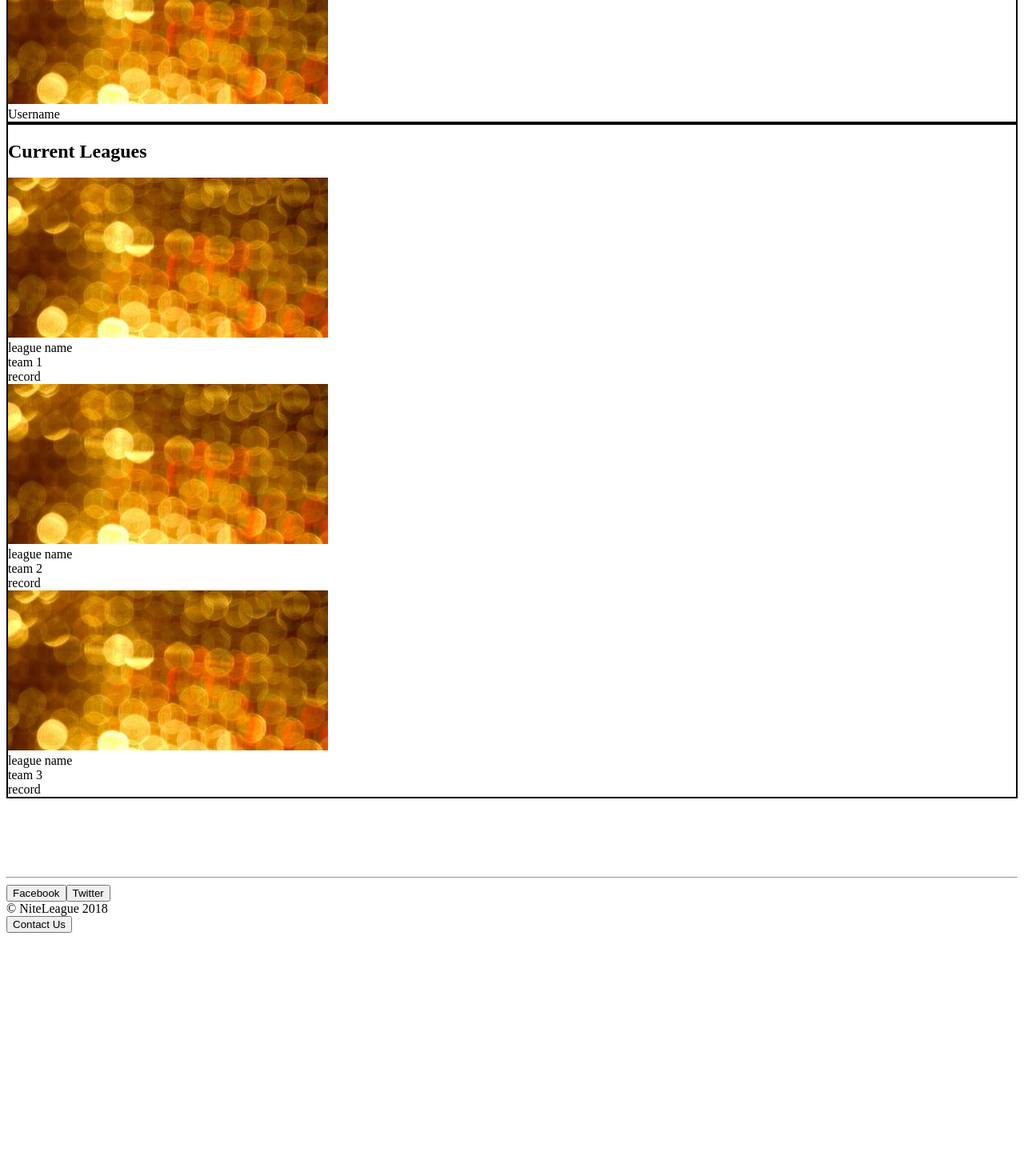
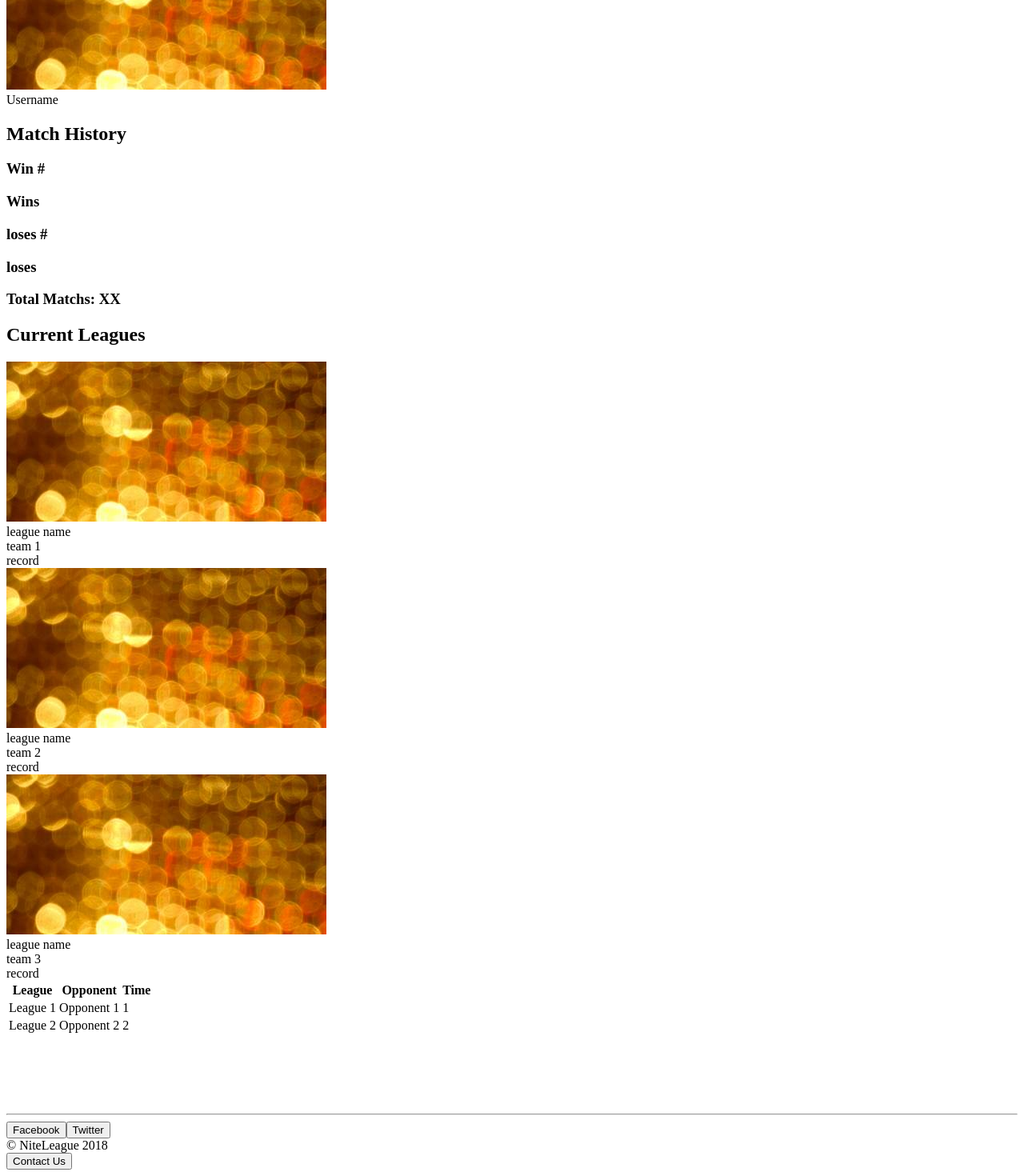
Before and after one commit to Holstein30/NiteLeague, a React app: page /team in a window 1280 px wide. Shown: the part 749-2219 px from the top of the page at 80% size. Before the commit the page ends 1923 px from the top, so only its background shows below. Built offline with nearby package versions, Linux system fonts and the light colour scheme.

Commit message:
Match History and Upcoming Matches rendering - teampage

```diff
--- a/src/components/pages/team-page/list/index.js
+++ b/src/components/pages/team-page/list/index.js
@@ -1,5 +1,9 @@
 import TeamPageListLeague from "./team-page-list-leagues";
 import TeamPageListRoster from "./team-page-list-roster";
+import TeamPageListMatchHistory from "./team-page-list-match-history";
+import TeamPageListUpcomingMatches from "./team-page-list-upcoming-matches";
 
 export const LeagueList = TeamPageListLeague;
 export const RosterList = TeamPageListRoster;
+export const HistoryList = TeamPageListMatchHistory;
+export const UpcomingList = TeamPageListUpcomingMatches;
--- a/src/components/pages/team-page/list/team-page-list-leagues.js
+++ b/src/components/pages/team-page/list/team-page-list-leagues.js
@@ -4,10 +4,7 @@ import Portrait from "../../../global/portrait";
 class TeamPageListLeagues extends Component {
   render() {
     return (
-      <div
-        className="current-leagues-container"
-        style={{ border: "solid 2px" }}
-      >
+      <div className="current-leagues-container">
         <h2>Current Leagues</h2>
         <div className="portrait-container">
           <Portrait
--- /dev/null
+++ b/src/components/pages/team-page/list/team-page-list-match-history.js
@@ -0,0 +1,24 @@
+import React, { Component } from "react";
+
+class TeamPageListMatchHistory extends Component {
+  render() {
+    return (
+      <div className="match-history-container">
+        <h2>Match History</h2>
+        <div className="match-record-container">
+          <div className="wins-container">
+            <h3>Win #</h3>
+            <h3>Wins</h3>
+          </div>
+          <div className="loses-container">
+            <h3>loses #</h3>
+            <h3>loses</h3>
+          </div>
+          <h3>Total Matchs: XX</h3>
+        </div>
+      </div>
+    );
+  }
+}
+
+export default TeamPageListMatchHistory;
--- a/src/components/pages/team-page/list/team-page-list-roster.js
+++ b/src/components/pages/team-page/list/team-page-list-roster.js
@@ -4,7 +4,7 @@ import Portrait from "../../../global/portrait";
 class TeamPageListRoster extends Component {
   render() {
     return (
-      <div className="current-roster-container" style={{ border: "solid 2px" }}>
+      <div className="current-roster-container">
         <h2>Current Roster</h2>
         <div className="portrait-container">
           <Portrait className="league-portriat" name="Username" />
--- /dev/null
+++ b/src/components/pages/team-page/list/team-page-list-upcoming-matches.js
@@ -0,0 +1,35 @@
+import React, { Component } from "react";
+
+// Map through props for leagues/Opponents/Times
+
+class TeamPageListUpcomingMatches extends Component {
+  render() {
+    return (
+      <div className="upcoming-matches-container">
+        <table>
+          <thead>
+            <tr>
+              <th>League</th>
+              <th>Opponent</th>
+              <th>Time</th>
+            </tr>
+          </thead>
+          <tbody>
+            <tr>
+              <td>League 1</td>
+              <td>Opponent 1</td>
+              <td>1</td>
+            </tr>
+            <tr>
+              <td>League 2</td>
+              <td>Opponent 2</td>
+              <td>2</td>
+            </tr>
+          </tbody>
+        </table>
+      </div>
+    );
+  }
+}
+
+export default TeamPageListUpcomingMatches;
--- a/src/components/pages/team-page/team-page.js
+++ b/src/components/pages/team-page/team-page.js
@@ -1,7 +1,7 @@
 import React, { Component } from "react";
 import Avatar from "../../global/avatar";
 import TeamPageLinks from "./links";
-import { LeagueList, RosterList } from "./list";
+import { LeagueList, RosterList, HistoryList, UpcomingList } from "./list";
 
 class TeamPage extends Component {
   render() {
@@ -12,7 +12,9 @@ class TeamPage extends Component {
           <h1>this.state.username</h1>
           <TeamPageLinks />
           <RosterList />
+          <HistoryList />
           <LeagueList />
+          <UpcomingList />
         </div>
       </div>
     );
```
